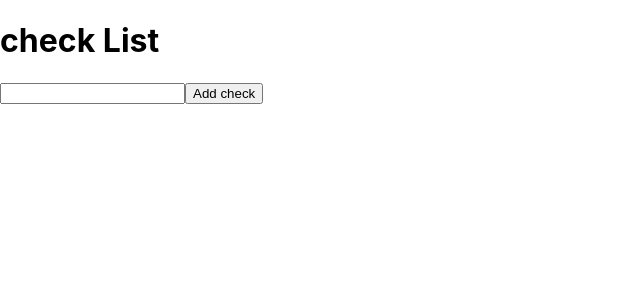
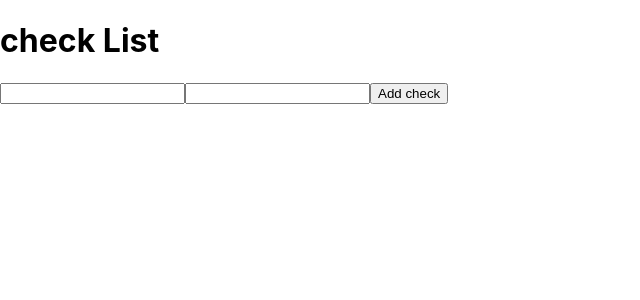
Before and after one commit to tjdls111/animation, a React (Create React App) app in the folder my-app/: page / in a window 1280 px wide. Shown: the top 300 px of the page, without its empty margins (0-640 px from the left). Built offline with nearby package versions, Linux system fonts and the light colour scheme.

Commit message:
feat:title 뿐 아니라 url도 추가할 수 있게 변경

```diff
--- a/my-app/src/pages/checkList.tsx
+++ b/my-app/src/pages/checkList.tsx
@@ -2,37 +2,50 @@ import React, { useState } from 'react';
 import { checkItem } from '../types/check';
 const CheckList= () => {
   const [checks, setchecks] = useState<Array<checkItem>|[]>([]);
-  const [inputValue, setInputValue] = useState<string>('');
+  const [title, setTitle] = useState<string>('');
+  const [url, setUrl] = useState<string>('');
 
-  function handleInputChange(event:any) {
-    setInputValue(event.target.value);
+  const handleTitleChange= (event:any)=> {
+    setTitle(event.target.value);
+  }
+  const handleUrlChange= (event:any)=> {
+    setUrl(event.target.value);
   }
 
-  function handleFormSubmit(event:any) {
+  const handleFormSubmit=(event:any) =>{
     event.preventDefault();
 
     const newCheckItem = {
       id: Date.now(),
-      title: inputValue,
+      title: title,
       isChecked:false,
-      url:'https://www.google.co.kr/'
+      url:url
     };
     setchecks([...checks, newCheckItem]);
 
-    setInputValue('');
+    setTitle('');
   }
+
+  const removeItem=(id:number)=> {
+    const updatedItems = checks.filter((check:checkItem)=> check.id !==id)
+    setchecks(updatedItems);
+  }
+
+
 
   return (
     <div>
       <h1>check List</h1>
       <form onSubmit={handleFormSubmit}>
-        <input type="text" value={inputValue} onChange={handleInputChange} />
+        <input type="text" value={title} onChange={handleTitleChange} />
+        <input type="text" value={url} onChange={handleUrlChange} />
         <button type="submit">Add check</button>
       </form>
       <ul>
         {checks &&checks.map((check:checkItem) => (
           <li key={check.id}>{check.title}
             <a href={check.url} target="_blank" rel="noreferrer">Go to site</a>
+            <button onClick={() => removeItem(check.id)}>Remove</button>
           </li>
         ))}
       </ul>
```
